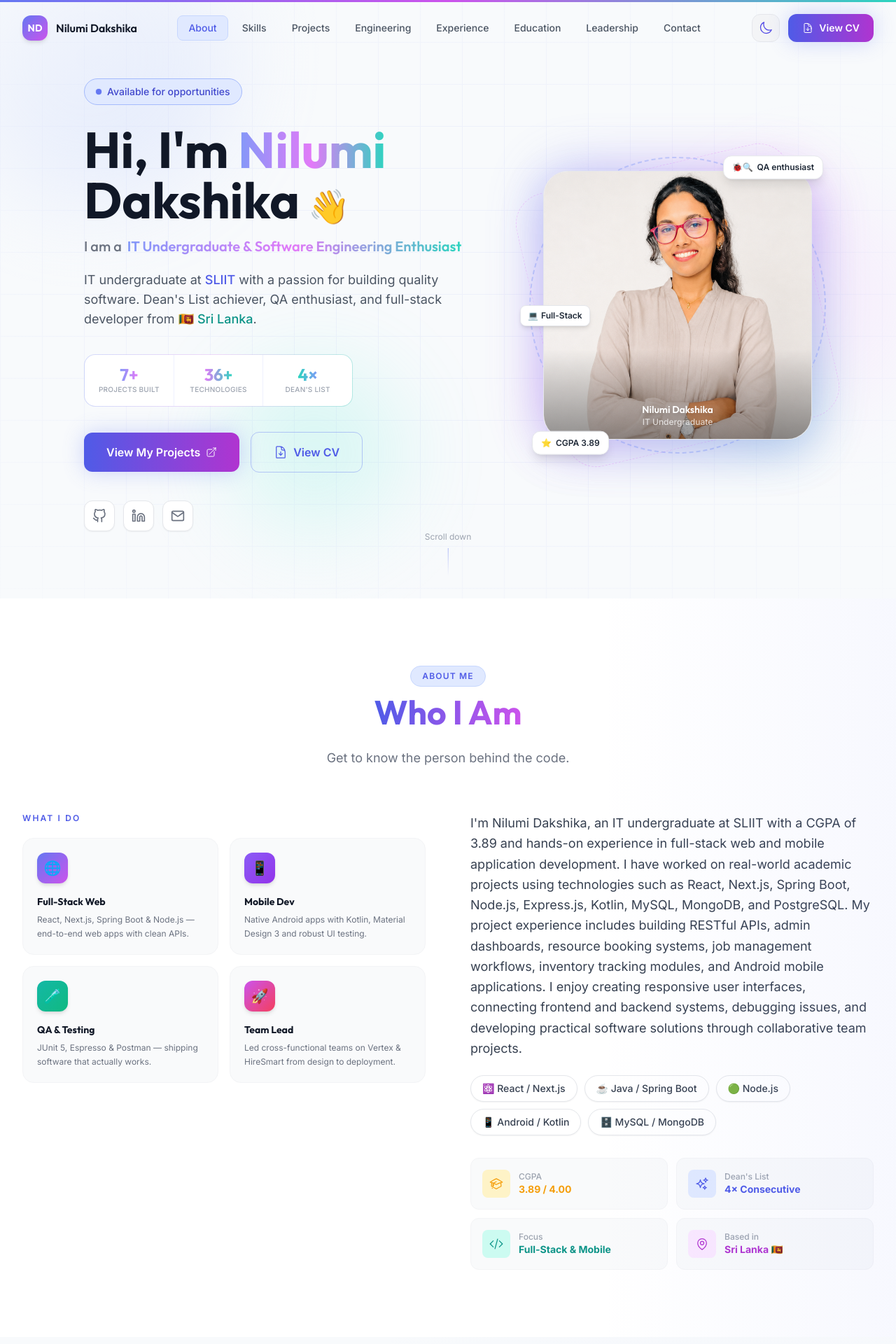
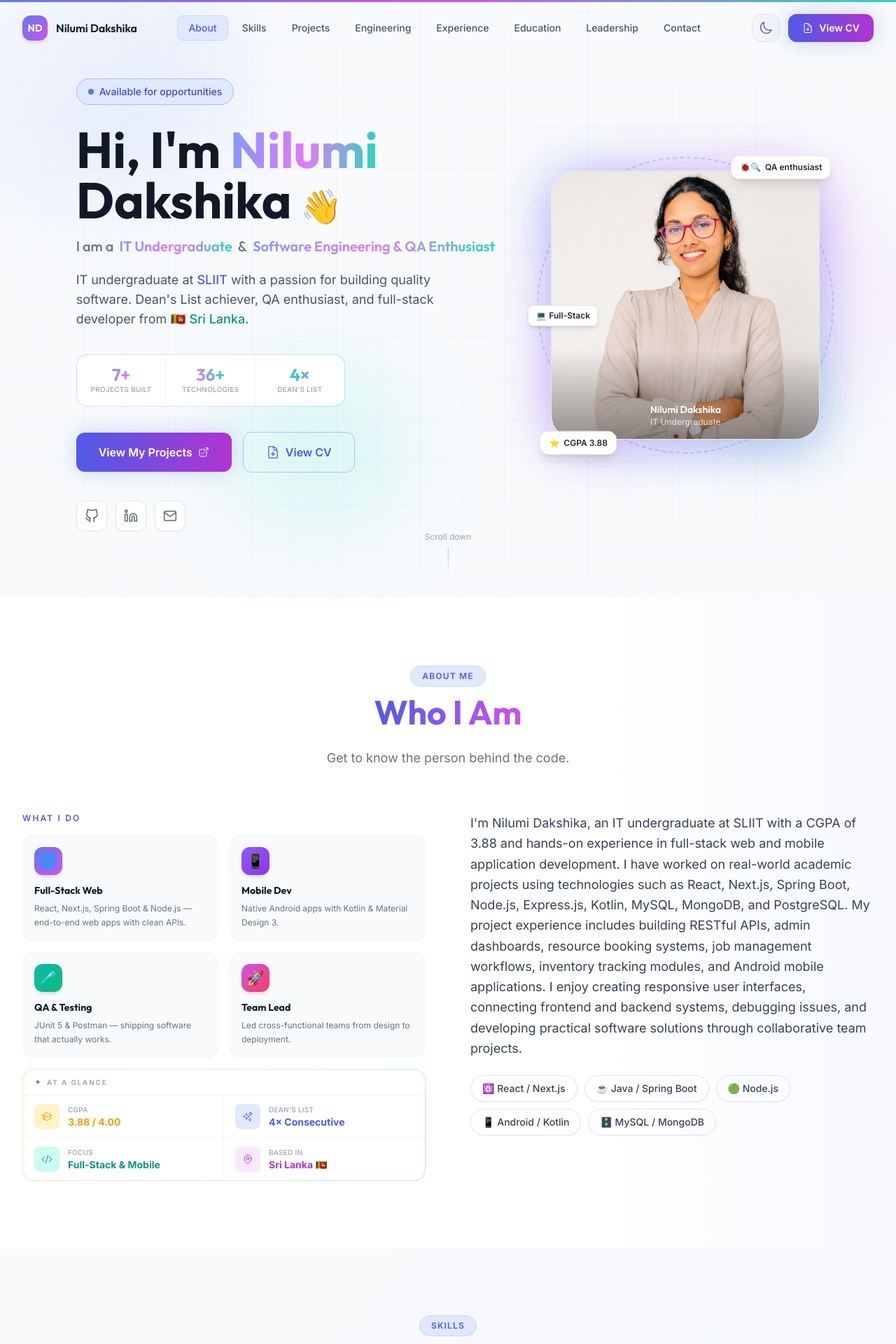
Before and after one commit to nilumi-d/Portfolio, a React (Vite) app: page / in a window 1280 px wide. Shown: the top 1920 px of the page at 70% size. Built offline with nearby package versions, Linux system fonts and the light colour scheme.

Commit message:
Update portfolio metadata and role description

```diff
--- a/index.html
+++ b/index.html
@@ -4,15 +4,15 @@
     <meta charset="UTF-8" />
     <link rel="icon" type="image/svg+xml" href="/favicon.svg" />
     <meta name="viewport" content="width=device-width, initial-scale=1.0" />
-    <meta name="description" content="Nilumi Dakshika - IT Undergraduate & Software Engineering Enthusiast. Explore my projects, skills, and experience in full-stack web and mobile application development." />
+    <meta name="description" content="Nilumi Dakshika - IT Undergraduate &amp; Software Engineering &amp; QA Enthusiast. Explore my projects, skills, and experience in full-stack web and mobile application development." />
     <meta name="keywords" content="Nilumi Dakshika, portfolio, developer, QA, software engineer, SLIIT, Sri Lanka" />
-    <meta property="og:title" content="Nilumi Dakshika | IT Undergraduate & Software Engineering Enthusiast" />
+    <meta property="og:title" content="Nilumi Dakshika | IT Undergraduate &amp; Software Engineering &amp; QA Enthusiast" />
     <meta property="og:description" content="Explore Nilumi's portfolio - projects, skills, and professional journey in software development and QA." />
     <meta property="og:type" content="website" />
     <link rel="preconnect" href="https://fonts.googleapis.com" />
     <link rel="preconnect" href="https://fonts.gstatic.com" crossorigin />
     <link href="https://fonts.googleapis.com/css2?family=Inter:wght@300;400;500;600;700&family=Outfit:wght@300;400;500;600;700;800&family=JetBrains+Mono:wght@400;500&display=swap" rel="stylesheet" />
-    <title>Nilumi Dakshika | IT Undergraduate & Software Engineering Enthusiast</title>
+    <title>Nilumi Dakshika | IT Undergraduate &amp; Software Engineering &amp; QA Enthusiast</title>
   </head>
   <body>
     <div id="root"></div>
--- a/src/components/About.jsx
+++ b/src/components/About.jsx
@@ -1,14 +1,14 @@
 import { motion } from 'framer-motion';
 import { MapPinIcon, AcademicCapIcon, CodeBracketIcon, SparklesIcon } from '@heroicons/react/24/outline';
 import { SectionHeader } from './ui/SectionHeader';
-import { FadeInUp, FadeIn, StaggerContainer, StaggerItem } from './ui/AnimateWrapper';
+import { FadeInUp, FadeIn } from './ui/AnimateWrapper';
 import { personal } from '../data/portfolioData';
 
 const highlights = [
   {
     icon: AcademicCapIcon,
     label: 'CGPA',
-    value: '3.89 / 4.00',
+    value: '3.88 / 4.00',
     color: 'text-amber-500 dark:text-amber-400',
     bg: 'bg-amber-100 dark:bg-amber-400/10',
   },
@@ -48,7 +48,7 @@ const specialties = [
   {
     icon: '📱',
     title: 'Mobile Dev',
-    desc: 'Native Android apps with Kotlin, Material Design 3 and robust UI testing.',
+    desc: 'Native Android apps with Kotlin & Material Design 3.',
     gradient: 'from-violet-500 to-purple-600',
     glow: 'dark:group-hover:shadow-[0_0_28px_rgba(139,92,246,0.18)]',
     border: 'dark:hover:border-violet-500/30 hover:border-violet-300',
@@ -56,7 +56,7 @@ const specialties = [
   {
     icon: '🧪',
     title: 'QA & Testing',
-    desc: 'JUnit 5, Espresso & Postman — shipping software that actually works.',
+    desc: 'JUnit 5 & Postman — shipping software that actually works.',
     gradient: 'from-teal-500 to-emerald-500',
     glow: 'dark:group-hover:shadow-[0_0_28px_rgba(20,184,166,0.18)]',
     border: 'dark:hover:border-teal-500/30 hover:border-teal-300',
@@ -64,7 +64,7 @@ const specialties = [
   {
     icon: '🚀',
     title: 'Team Lead',
-    desc: 'Led cross-functional teams on Vertex & HireSmart from design to deployment.',
+    desc: 'Led cross-functional teams from design to deployment.',
     gradient: 'from-accent-500 to-rose-500',
     glow: 'dark:group-hover:shadow-[0_0_28px_rgba(204,83,236,0.18)]',
     border: 'dark:hover:border-accent-500/30 hover:border-accent-300',
@@ -88,14 +88,16 @@ export default function About() {
 
         <div className="grid lg:grid-cols-2 gap-16 items-start">
 
-          {/* ── LEFT: What I Do cards ───────────────────────────────────── */}
-          <FadeIn delay={0.1}>
-            {/* Section eyebrow */}
+          {/* ── LEFT: What I Do + At a Glance ─────────────────────────────── */}
+          <FadeIn delay={0.1} className="flex flex-col gap-4">
+
+            {/* Eyebrow label */}
             <p className="text-xs font-semibold tracking-[0.18em] uppercase
-              dark:text-primary-400 text-primary-600 mb-5">
+              dark:text-primary-400 text-primary-600">
               What I Do
             </p>
 
+            {/* Specialty cards — 2×2 grid */}
             <div className="grid grid-cols-1 sm:grid-cols-2 gap-4">
               {specialties.map((s, i) => (
                 <motion.div
@@ -105,7 +107,7 @@ export default function About() {
                   viewport={{ once: true }}
                   transition={{ duration: 0.5, delay: 0.1 + i * 0.1, ease: [0.22, 1, 0.36, 1] }}
                   whileHover={{ y: -4, transition: { duration: 0.2 } }}
-                  className={`relative p-5 rounded-2xl group cursor-default
+                  className={`relative p-4 rounded-2xl group cursor-default
                     dark:bg-white/[0.03] bg-gray-50
                     border dark:border-white/5 border-gray-100
                     ${s.border} ${s.glow}
@@ -126,7 +128,7 @@ export default function About() {
                   {/* Content */}
                   <div className="relative z-10">
                     {/* Gradient icon badge */}
-                    <div className={`w-11 h-11 rounded-xl mb-4 flex items-center justify-center
+                    <div className={`w-10 h-10 rounded-xl mb-3 flex items-center justify-center
                       text-xl bg-gradient-to-br ${s.gradient} shadow-md
                       group-hover:scale-110 transition-transform duration-300`}>
                       {s.icon}
@@ -144,9 +146,65 @@ export default function About() {
                 </motion.div>
               ))}
             </div>
+
+            {/* ── At a Glance — achievement stats strip ───────────────────── */}
+            <motion.div
+              initial={{ opacity: 0, y: 16 }}
+              whileInView={{ opacity: 1, y: 0 }}
+              viewport={{ once: true }}
+              transition={{ duration: 0.6, delay: 0.55, ease: [0.22, 1, 0.36, 1] }}
+              className="rounded-2xl p-px bg-gradient-to-r from-amber-500/30 via-primary-500/20 to-teal-500/30"
+            >
+              <div className="rounded-[15px] dark:bg-[#0d1120] bg-white overflow-hidden">
+
+                {/* Strip header */}
+                <div className="flex items-center gap-2 px-4 py-2.5
+                  border-b dark:border-white/5 border-gray-100">
+                  <span className="text-xs dark:text-primary-400 text-primary-500">✦</span>
+                  <p className="text-[10px] font-semibold tracking-[0.18em] uppercase
+                    dark:text-gray-500 text-gray-400">
+                    At a Glance
+                  </p>
+                </div>
+
+                {/* 2×2 stats cells with internal dividers */}
+                <div className="grid grid-cols-2">
+                  {highlights.map((item, i) => (
+                    <motion.div
+                      key={item.label}
+                      initial={{ opacity: 0 }}
+                      whileInView={{ opacity: 1 }}
+                      viewport={{ once: true }}
+                      transition={{ delay: 0.6 + i * 0.07 }}
+                      className={`flex items-center gap-3 px-4 py-3 group
+                        dark:hover:bg-white/[0.03] hover:bg-gray-50
+                        transition-colors duration-200
+                        ${i % 2 === 0 ? 'border-r dark:border-white/5 border-gray-100' : ''}
+                        ${i < 2 ? 'border-b dark:border-white/5 border-gray-100' : ''}`}
+                    >
+                      <div className={`w-9 h-9 rounded-lg ${item.bg} flex items-center justify-center
+                        flex-shrink-0 group-hover:scale-110 transition-transform duration-300`}>
+                        <item.icon className={`w-4 h-4 ${item.color}`} />
+                      </div>
+                      <div>
+                        <p className="text-[10px] font-medium dark:text-gray-500 text-gray-400
+                          tracking-wide uppercase leading-tight">
+                          {item.label}
+                        </p>
+                        <p className={`text-sm font-bold ${item.color} leading-tight mt-0.5`}>
+                          {item.value}
+                        </p>
+                      </div>
+                    </motion.div>
+                  ))}
+                </div>
+
+              </div>
+            </motion.div>
+
           </FadeIn>
 
-          {/* ── RIGHT: Text content ────────────────────────── */}
+          {/* ── RIGHT: About text + tech badges ───────────────────────────── */}
           <div className="flex flex-col gap-6">
             <FadeInUp delay={0.2}>
               <p className="text-lg dark:text-gray-300 text-gray-700 leading-relaxed">
@@ -161,27 +219,8 @@ export default function About() {
                 ))}
               </div>
             </FadeInUp>
+          </div>
 
-            {/* Stats grid */}
-            <StaggerContainer className="grid grid-cols-2 gap-3 mt-2">
-              {highlights.map((item) => (
-                <StaggerItem key={item.label}>
-                  <div className="flex items-center gap-3 p-4 rounded-xl
-                    dark:bg-white/[0.03] bg-gray-50 border dark:border-white/5 border-gray-100
-                    hover:border-primary-300 dark:hover:border-primary-500/20
-                    transition-all duration-300 group">
-                    <div className={`w-10 h-10 rounded-lg ${item.bg} flex items-center justify-center flex-shrink-0 group-hover:scale-110 transition-transform duration-300`}>
-                      <item.icon className={`w-5 h-5 ${item.color}`} />
-                    </div>
-                    <div>
-                      <p className="text-xs dark:text-gray-500 text-gray-400 font-medium">{item.label}</p>
-                      <p className={`text-sm font-bold ${item.color}`}>{item.value}</p>
-                    </div>
-                  </div>
-                </StaggerItem>
-              ))}
-            </StaggerContainer>
-          </div>
         </div>
       </div>
     </section>
--- a/src/components/Footer.jsx
+++ b/src/components/Footer.jsx
@@ -21,7 +21,7 @@ export default function Footer() {
             </div>
             <div>
               <p className="font-display font-semibold text-sm dark:text-white text-gray-900">{personal.name}</p>
-              <p className="text-xs dark:text-gray-500 text-gray-400">IT Undergraduate & Software Engineering Enthusiast</p>
+              <p className="text-xs dark:text-gray-500 text-gray-400">IT Undergraduate & Software Engineering & QA Enthusiast</p>
             </div>
           </div>
 
--- a/src/components/Hero.jsx
+++ b/src/components/Hero.jsx
@@ -152,7 +152,9 @@ export default function Hero() {
               className="mb-5 flex flex-wrap justify-center lg:justify-start items-center gap-2 text-lg sm:text-xl font-display font-medium"
             >
               <span className="dark:text-gray-400 text-gray-500">I am a</span>
-              <span className="gradient-text font-semibold">IT Undergraduate &amp; Software Engineering Enthusiast</span>
+              <span className="gradient-text font-semibold">IT Undergraduate</span>
+              <span className="dark:text-gray-400 text-gray-500">&amp;</span>
+              <span className="gradient-text font-semibold">Software Engineering &amp; QA Enthusiast</span>
             </motion.div>
 
             {/* Short intro */}
@@ -337,7 +339,7 @@ export default function Hero() {
                   text-xs font-semibold dark:text-gray-200 text-gray-800 shadow-lg
                   flex items-center gap-1.5"
               >
-                ⭐ <span>CGPA 3.89</span>
+                ⭐ <span>CGPA 3.88</span>
               </motion.div>
 
               {/* Floating badge — left middle */}
--- a/src/components/QA.jsx
+++ b/src/components/QA.jsx
@@ -6,9 +6,9 @@ import { qaSkills } from '../data/portfolioData';
 const toolPlaceholders = [
   { name: 'Postman',        icon: '📮', desc: 'API testing & validation',          status: 'Used extensively' },
   { name: 'JUnit 5',        icon: '🔬', desc: 'Unit testing framework',            status: 'Active experience' },
-  { name: 'Espresso',       icon: '📱', desc: 'Android UI automation',             status: 'Mobile projects' },
+  { name: 'Playwright',      icon: '🎭', desc: 'End-to-end automated testing',      status: 'Used in projects' },
   { name: 'Git & GitHub',   icon: '🌿', desc: 'Version control & collaboration',   status: 'Daily use' },
-  { name: 'Android Logcat', icon: '🪵', desc: 'Debug logging & crash analysis',    status: 'Daily use' },
+  { name: 'SDLC',           icon: '🔄', desc: 'Structured dev lifecycle & QA',     status: 'All projects' },
   { name: 'Figma',          icon: '🎨', desc: 'UI/UX design & prototyping',        status: 'Used in projects' },
 ];
 
--- a/src/data/portfolioData.js
+++ b/src/data/portfolioData.js
@@ -11,7 +11,7 @@ export const personal = {
   portfolio: "https://nilumi-d.github.io/Portfolio",
   cvUrl: "https://drive.google.com/file/d/1EaY_M-lVUpLyn36MJ_Wuafq6xXktQ5Db/view?usp=sharing",
   initials: "ND",
-  about: `I'm Nilumi Dakshika, an IT undergraduate at SLIIT with a CGPA of 3.89 and hands-on experience in full-stack web and mobile application development.
+  about: `I'm Nilumi Dakshika, an IT undergraduate at SLIIT with a CGPA of 3.88 and hands-on experience in full-stack web and mobile application development.
 
 I have worked on real-world academic projects using technologies such as React, Next.js, Spring Boot, Node.js, Express.js, Kotlin, MySQL, MongoDB, and PostgreSQL. My project experience includes building RESTful APIs, admin dashboards, resource booking systems, job management workflows, inventory tracking modules, and Android mobile applications.
 
@@ -317,11 +317,11 @@ export const education = [
     institution: "Sri Lanka Institute of Information Technology (SLIIT)",
     degree: "Bachelor of Science (Hons) in Information Technology",
     period: "2023 – Present",
-    cgpa: "3.89",
+    cgpa: "3.88",
     highlight: true,
     achievements: [
       "Dean's List — 4 Consecutive Semesters",
-      "CGPA: 3.89 / 4.00",
+      "CGPA: 3.88 / 4.00",
       "Faculty of Computing",
     ],
     modules: [
@@ -348,12 +348,12 @@ export const achievements = [
     color: "from-amber-400 to-yellow-500",
   },
   {
-    title: "CGPA 3.89",
+    title: "CGPA 3.88",
     subtitle: "Faculty of Computing",
     description:
-      "Maintaining an exceptional CGPA of 3.89 out of 4.00, demonstrating consistency and depth across technical and theoretical subjects.",
+      "Maintaining an exceptional CGPA of 3.88 out of 4.00, demonstrating consistency and depth across technical and theoretical subjects.",
     icon: "⭐",
-    stat: "3.89",
+    stat: "3.88",
     statLabel: "out of 4.00",
     color: "from-primary-400 to-accent-500",
   },
```
